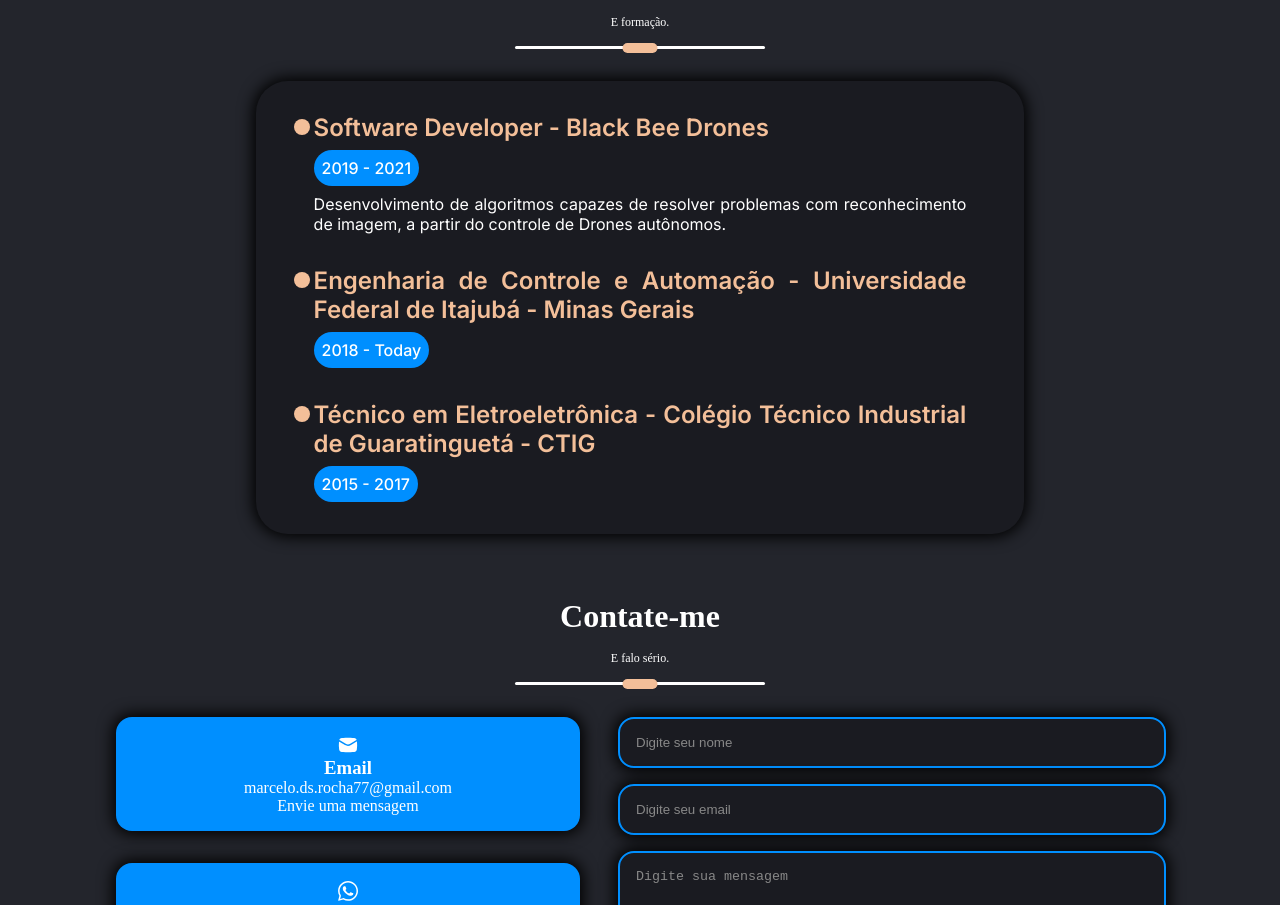
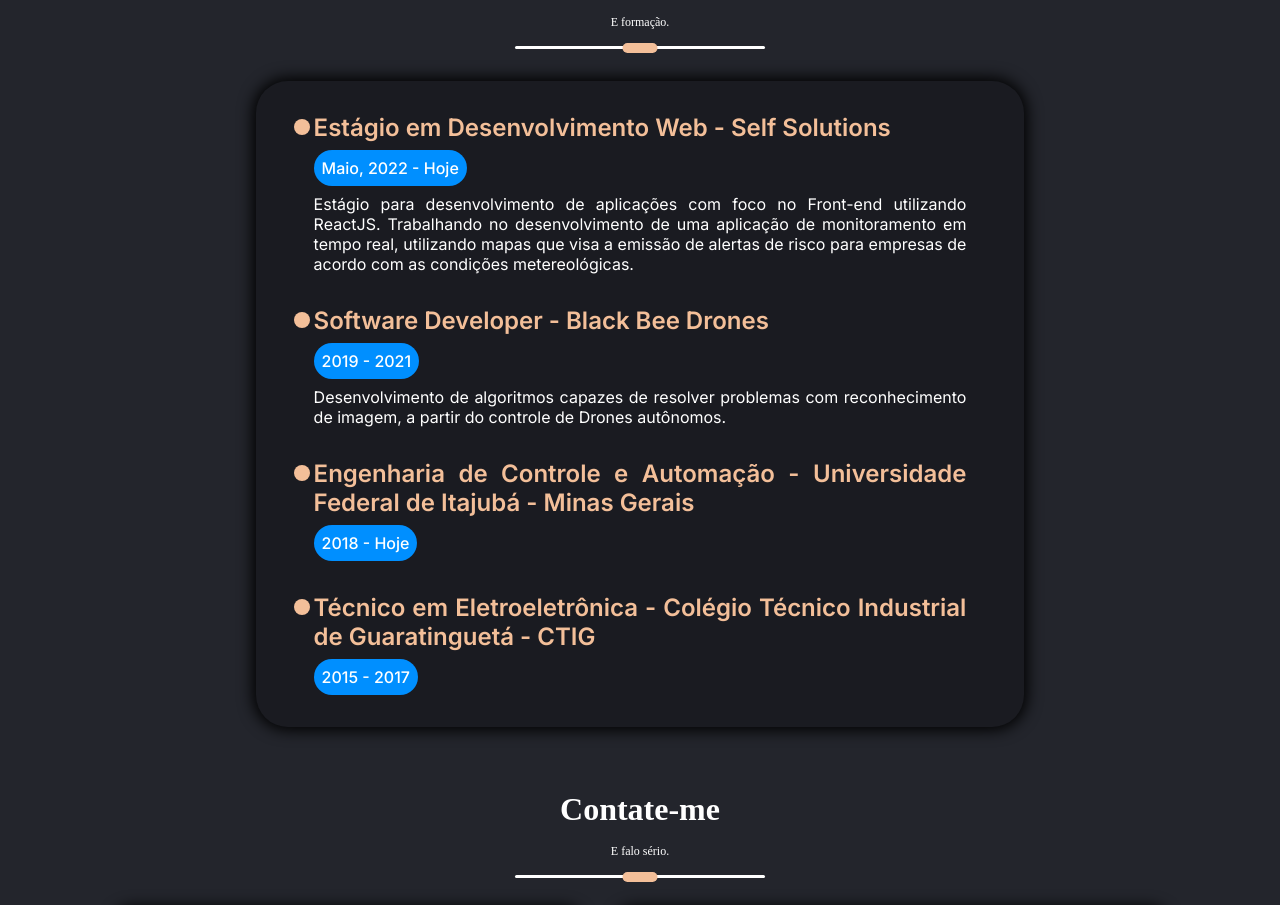
Before and after one commit to CeloRocha/official-portfolio, a React (Create React App) app: page / in a window 1280 px wide. Shown: the part 3534-4439 px from the top of the page. Built offline with nearby package versions, Linux system fonts and the light colour scheme.

Commit message:
feat: 🎸 New experience added

```diff
--- a/src/helper/experiences.js
+++ b/src/helper/experiences.js
@@ -1,4 +1,9 @@
-const experiences = [
+const experiences = [{
+        name: 'Self Solutions',
+        job: 'Estágio em Desenvolvimento Web',
+        description: 'Estágio para desenvolvimento de aplicações com foco no Front-end utilizando ReactJS. Trabalhando no desenvolvimento de uma aplicação de monitoramento em tempo real, utilizando mapas que visa a emissão de alertas de risco para empresas de acordo com as condições metereológicas.',
+        date: 'Maio, 2022 - Hoje'
+    },
     {
         name: 'Black Bee Drones',
         job: 'Software Developer',
@@ -8,7 +13,7 @@ const experiences = [
     {
         name: 'Universidade Federal de Itajubá - Minas Gerais',
         job: '  Engenharia de Controle e Automação',
-        date: '2018 - Today'
+        date: '2018 - Hoje'
     },
     {
         name: 'Colégio Técnico Industrial de Guaratinguetá - CTIG',
```
